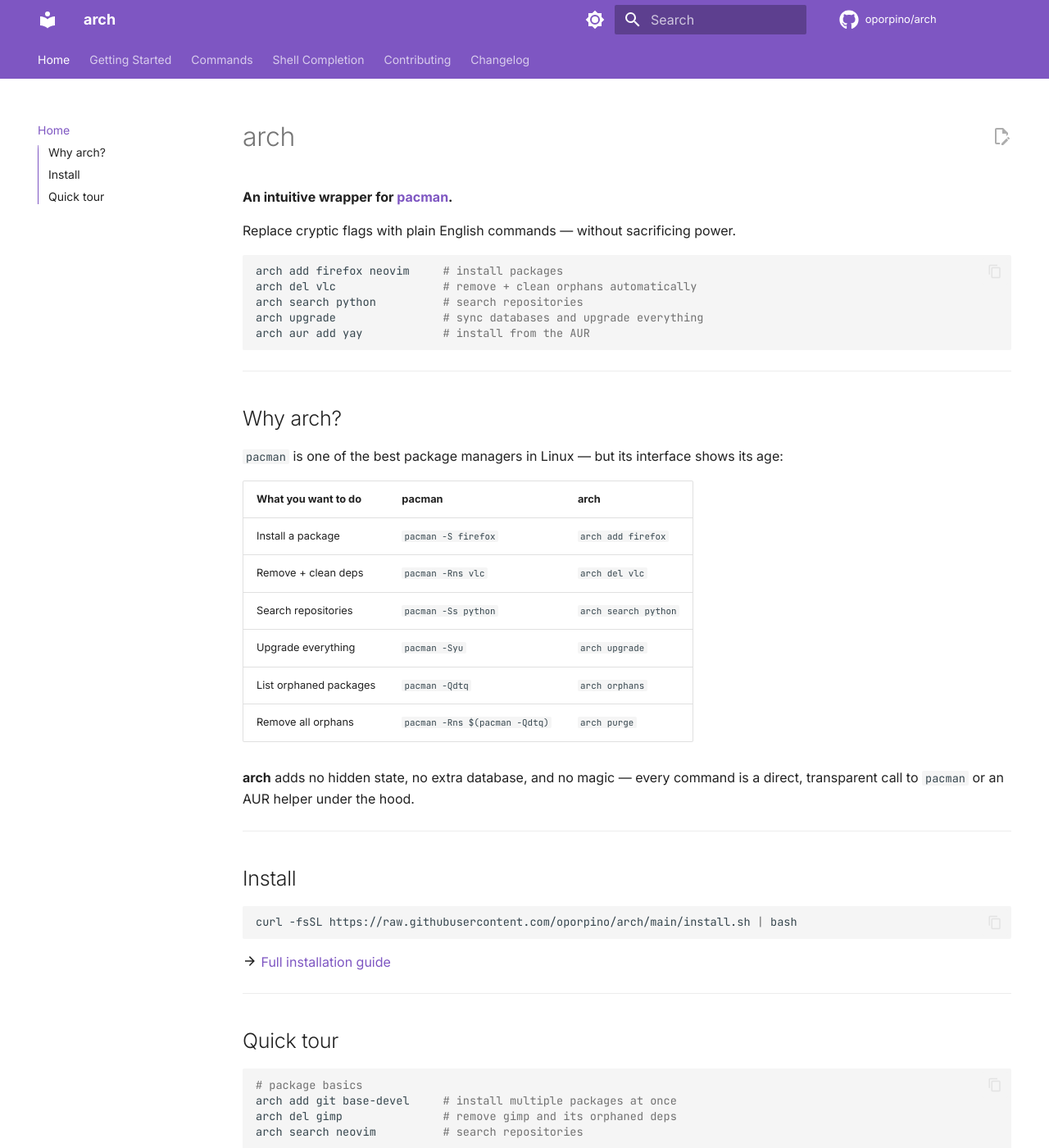
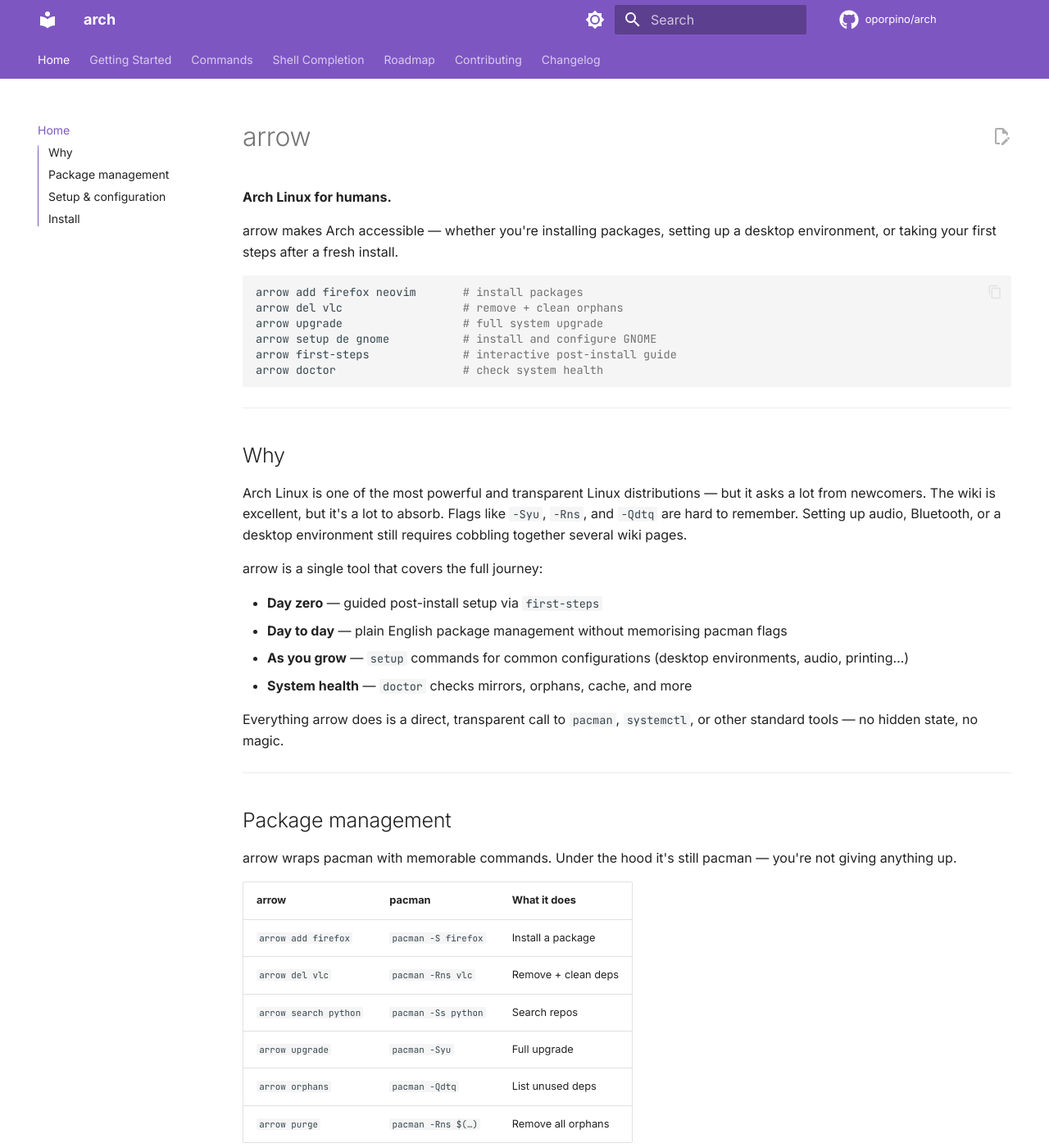
Before and after one commit to oporpino/arrow, an MkDocs documentation site: the page built from docs/index.md, in a window 1280 px wide and 1400 px high. Shown: the whole window at 82% size. Built offline with MkDocs 1.6.1 and Material for MkDocs 9.7.7, drawn with Linux system fonts in a browser that asks for light colours; comment, search, counter and statistics services are not loaded; the version menu is left out; some of the changed text lies outside the part shown.

Commit message:
docs: expand vision and add roadmap

````diff
--- a/docs/index.md
+++ b/docs/index.md
@@ -1,75 +1,83 @@
 ---
-title: arch — an intuitive wrapper for pacman
-description: A friendlier interface to Arch Linux's package manager. Replace cryptic pacman flags with plain English commands.
+title: arrow — Arch Linux for humans
+description: A friendly CLI for Arch Linux. Manage packages, set up your desktop, and configure your system — without memorising pacman flags or wiki pages.
 ---
 
-# arch
+# arrow
 
-**An intuitive wrapper for [pacman](https://wiki.archlinux.org/title/Pacman).**
+**Arch Linux for humans.**
 
-Replace cryptic flags with plain English commands — without sacrificing power.
+arrow makes Arch accessible — whether you're installing packages, setting up a desktop environment, or taking your first steps after a fresh install.
 
 ```bash
-arch add firefox neovim     # install packages
-arch del vlc                # remove + clean orphans automatically
-arch search python          # search repositories
-arch upgrade                # sync databases and upgrade everything
-arch aur add yay            # install from the AUR
+arrow add firefox neovim       # install packages
+arrow del vlc                  # remove + clean orphans
+arrow upgrade                  # full system upgrade
+arrow setup de gnome           # install and configure GNOME
+arrow first-steps              # interactive post-install guide
+arrow doctor                   # check system health
 ```
 
 ---
 
-## Why arch?
+## Why
 
-`pacman` is one of the best package managers in Linux — but its interface shows its age:
+Arch Linux is one of the most powerful and transparent Linux distributions — but it asks a lot from newcomers. The wiki is excellent, but it's a lot to absorb. Flags like `-Syu`, `-Rns`, and `-Qdtq` are hard to remember. Setting up audio, Bluetooth, or a desktop environment still requires cobbling together several wiki pages.
 
-| What you want to do | pacman | arch |
+arrow is a single tool that covers the full journey:
+
+- **Day zero** — guided post-install setup via `first-steps`
+- **Day to day** — plain English package management without memorising pacman flags
+- **As you grow** — `setup` commands for common configurations (desktop environments, audio, printing…)
+- **System health** — `doctor` checks mirrors, orphans, cache, and more
+
+Everything arrow does is a direct, transparent call to `pacman`, `systemctl`, or other standard tools — no hidden state, no magic.
+
+---
+
+## Package management
+
+arrow wraps pacman with memorable commands. Under the hood it's still pacman — you're not giving anything up.
+
+| arrow | pacman | What it does |
 |---|---|---|
-| Install a package | `pacman -S firefox` | `arch add firefox` |
-| Remove + clean deps | `pacman -Rns vlc` | `arch del vlc` |
-| Search repositories | `pacman -Ss python` | `arch search python` |
-| Upgrade everything | `pacman -Syu` | `arch upgrade` |
-| List orphaned packages | `pacman -Qdtq` | `arch orphans` |
-| Remove all orphans | `pacman -Rns $(pacman -Qdtq)` | `arch purge` |
+| `arrow add firefox` | `pacman -S firefox` | Install a package |
+| `arrow del vlc` | `pacman -Rns vlc` | Remove + clean deps |
+| `arrow search python` | `pacman -Ss python` | Search repos |
+| `arrow upgrade` | `pacman -Syu` | Full upgrade |
+| `arrow orphans` | `pacman -Qdtq` | List unused deps |
+| `arrow purge` | `pacman -Rns $(…)` | Remove all orphans |
 
-**arch** adds no hidden state, no extra database, and no magic — every command is a direct, transparent call to `pacman` or an AUR helper under the hood.
+:material-arrow-right: [Full command reference](commands/index.md)
+
+---
+
+## Setup & configuration
+
+*(coming soon)*
+
+`arrow setup` handles the things that send newcomers to the wiki.
+
+```bash
+arrow first-steps              # interactive post-install checklist
+arrow setup de gnome           # install GNOME and enable GDM
+arrow setup de kde             # install KDE Plasma
+arrow setup de hyprland        # install Hyprland (Wayland)
+arrow setup audio              # configure PipeWire
+arrow setup bluetooth          # enable and configure Bluetooth
+arrow setup printer            # CUPS + common drivers
+arrow mirrors                  # refresh mirror list with reflector
+arrow doctor                   # system health check
+```
+
+:material-arrow-right: [See the full roadmap](roadmap.md)
 
 ---
 
 ## Install
 
 ```bash
-curl -fsSL https://raw.githubusercontent.com/oporpino/arch/main/install.sh | bash
+curl -fsSL https://raw.githubusercontent.com/oporpino/arrow/main/install.sh | bash
 ```
 
 :material-arrow-right: [Full installation guide](getting-started/installation.md)
-
----
-
-## Quick tour
-
-```bash
-# package basics
-arch add git base-devel     # install multiple packages at once
-arch del gimp               # remove gimp and its orphaned deps
-arch search neovim          # search repositories
-
-# system health
-arch upgrade                # full system upgrade
-arch orphans                # see unused packages
-arch purge                  # remove them all
-arch clean                  # trim the package cache
-
-# inspection
-arch info firefox           # package details
-arch files bash             # what files does bash own?
-arch own /usr/bin/git       # which package owns this file?
-arch list | grep py         # filter installed packages
-
-# AUR (requires yay or paru)
-arch aur add visual-studio-code-bin
-arch aur upgrade
-
-# history
-arch history 50             # last 50 pacman operations
-```
--- a/mkdocs.yml
+++ b/mkdocs.yml
@@ -81,5 +81,6 @@
       - Query: commands/query.md
       - AUR: commands/aur.md
   - Shell Completion: completion.md
+  - Roadmap: roadmap.md
   - Contributing: contributing.md
   - Changelog: changelog.md
````
Also changed, not shown: docs/roadmap.md (added, +108 -0 lines).
